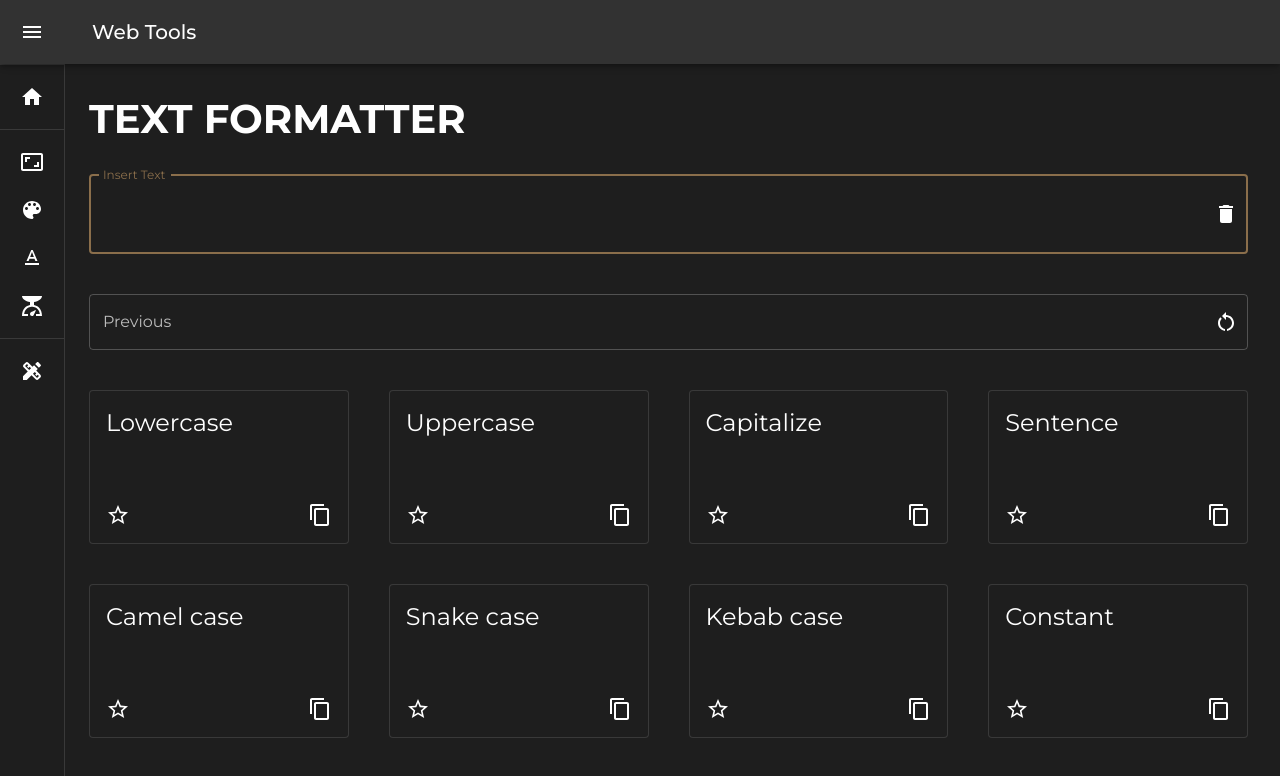
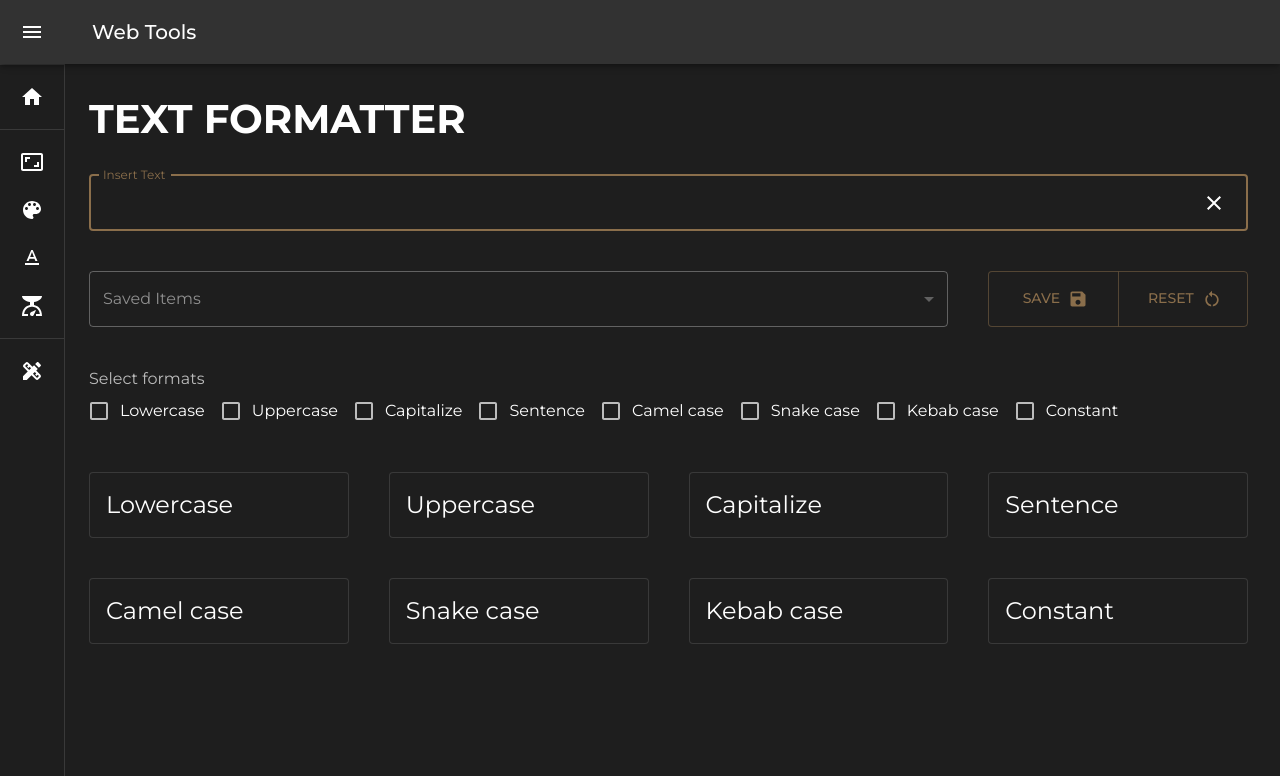
Before and after one commit to huffmanks/tools-react, a React (Create React App) app: page /text-formatter in a window 1280 px wide. Shown: the top 776 px of the page. Built offline with nearby package versions, Linux system fonts and the light colour scheme.

Commit message:
text formatter updates

```diff
--- a/src/constants/emailSignature.js
+++ b/src/constants/emailSignature.js
@@ -24,7 +24,6 @@ export const emailInputs = [
         placeholder: 'Cypress Gray',
         required: true,
         gridSm: 6,
-        isAutoFocused: true,
     },
     {
         name: 'email',
--- a/src/constants/textFormatter.js
+++ b/src/constants/textFormatter.js
@@ -1,5 +1,6 @@
 export const initialValues = {
     output: '',
+    selected: '',
     lowerCase: '',
     upperCase: '',
     capitalCase: '',
@@ -8,51 +9,47 @@ export const initialValues = {
     snakeCase: '',
     headerCase: '',
     constantCase: '',
+    check_lowerCase: false,
+    check_upperCase: false,
+    check_capitalCase: false,
+    check_sentenceCase: false,
+    check_camelCase: false,
+    check_snakeCase: false,
+    check_headerCase: false,
+    check_constantCase: false,
 }
-
-// export const initialValues = {
-//     output: 'the blue fish',
-//     lowerCase: 'the blue fish',
-//     upperCase: 'THE BLUE FISH',
-//     capitalCase: 'The Blue Fish',
-//     sentenceCase: 'The blue fish',
-//     camelCase: 'theBlueFish',
-//     snakeCase: 'the_blue_fish',
-//     headerCase: 'the-blue-fish',
-//     constantCase: 'THE_BLUE_FISH',
-// }
 
 export const cards = [
     {
         name: 'lowerCase',
-        title: 'Lowercase',
+        label: 'Lowercase',
     },
     {
         name: 'upperCase',
-        title: 'Uppercase',
+        label: 'Uppercase',
     },
     {
         name: 'capitalCase',
-        title: 'Capitalize',
+        label: 'Capitalize',
     },
     {
         name: 'sentenceCase',
-        title: 'Sentence',
+        label: 'Sentence',
     },
     {
         name: 'camelCase',
-        title: 'Camel case',
+        label: 'Camel case',
     },
     {
         name: 'snakeCase',
-        title: 'Snake case',
+        label: 'Snake case',
     },
     {
         name: 'headerCase',
-        title: 'Kebab case',
+        label: 'Kebab case',
     },
     {
         name: 'constantCase',
-        title: 'Constant',
+        label: 'Constant',
     },
 ]
--- a/src/index.css
+++ b/src/index.css
@@ -31,3 +31,7 @@ p {
     border-top-left-radius: 0;
     border-top-right-radius: 0;
 }
+
+.textarea .MuiInputBase-multiline textarea {
+    overflow: hidden;
+}
--- a/src/pages/EmailSignature/Form.jsx
+++ b/src/pages/EmailSignature/Form.jsx
@@ -22,7 +22,6 @@ const Form = () => {
                     {emailInputs.map((field) => (
                         <Grid key={field.name} item sm={field.gridSm} xs={12}>
                             <TextField
-                                autoFocus={field.isAutoFocused}
                                 fullWidth
                                 variant='outlined'
                                 required={field.required ?? false}
--- /dev/null
+++ b/src/pages/TextFormatter/ActionGroup.jsx
@@ -0,0 +1,32 @@
+import { Grid, TextField, MenuItem, Button, ButtonGroup } from '@mui/material'
+
+import RestartAltIcon from '@mui/icons-material/RestartAlt'
+import SaveIcon from '@mui/icons-material/Save'
+
+const ActionGroup = ({ values, saved, handleChange, handleReset, handleSave }) => {
+    return (
+        <>
+            <Grid item lg={9} md={7} xs={12}>
+                <TextField fullWidth select disabled={!saved.length} label='Saved Items' name='selected' value={values.selected} onChange={handleChange}>
+                    {saved.map((option) => (
+                        <MenuItem key={option.id} value={option.value}>
+                            {option.label}
+                        </MenuItem>
+                    ))}
+                </TextField>
+            </Grid>
+            <Grid item lg={3} md={5} xs={12}>
+                <ButtonGroup fullWidth variant='outlined' sx={{ height: '100%' }}>
+                    <Button sx={{ height: '100%' }} onClick={handleSave} endIcon={<SaveIcon />}>
+                        Save
+                    </Button>
+                    <Button fullWidth variant='outlined' sx={{ height: '100%' }} onClick={handleReset} endIcon={<RestartAltIcon />}>
+                        Reset
+                    </Button>
+                </ButtonGroup>
+            </Grid>
+        </>
+    )
+}
+
+export default ActionGroup
--- a/src/pages/TextFormatter/Cards.jsx
+++ b/src/pages/TextFormatter/Cards.jsx
@@ -1,31 +1,44 @@
 import { cards } from '../../constants/textFormatter'
 
-import { Grid, Card, CardContent, CardHeader, IconButton, Typography, CardActions } from '@mui/material'
+import { Grid, Card, CardContent, CardHeader, IconButton, Typography, FormControl, FormLabel, FormGroup, FormControlLabel, Checkbox } from '@mui/material'
 import ContentCopyIcon from '@mui/icons-material/ContentCopy'
-import StarOutlineIcon from '@mui/icons-material/StarOutline'
 
-const Cards = ({ values, handleCopy, handleSave }) => {
+const Cards = ({ values, handleChange, handleCopy }) => {
     return (
         <>
+            <Grid item xs={12}>
+                <FormControl fullWidth component='fieldset' variant='outlined'>
+                    <FormLabel component='legend'>Select formats</FormLabel>
+                    <FormGroup row>
+                        {cards.map((box) => (
+                            <FormControlLabel key={box.name} control={<Checkbox checked={values[`check_${box.name}`]} onChange={handleChange} name={`check_${box.name}`} />} label={box.label} />
+                        ))}
+                    </FormGroup>
+                </FormControl>
+            </Grid>
             {cards.map((card) => (
                 <Grid key={card.name} item lg={3} md={6} xs={12}>
                     <Card variant='outlined'>
-                        <CardHeader title={card.title} />
+                        <CardHeader
+                            title={card.label}
+                            action={
+                                <>
+                                    {values?.output && (
+                                        <IconButton aria-label='copy value to clipboard' onClick={() => handleCopy(card.name)}>
+                                            <ContentCopyIcon />
+                                        </IconButton>
+                                    )}
+                                </>
+                            }
+                        />
 
-                        <CardContent>
-                            <Typography variant='body2' color='text.secondary'>
-                                {values[card.name]}
-                            </Typography>
-                        </CardContent>
-                        <CardActions sx={{ display: 'flex', justifyContent: 'space-between', alignItems: 'center' }}>
-                            <IconButton aria-label='save for later' onClick={() => handleSave(card.name)}>
-                                <StarOutlineIcon />
-                            </IconButton>
-
-                            <IconButton aria-label='copy value to clipboard' onClick={() => handleCopy(card.name)}>
-                                <ContentCopyIcon />
-                            </IconButton>
-                        </CardActions>
+                        {values?.output && (
+                            <CardContent>
+                                <Typography variant='body2' color='text.secondary'>
+                                    {values[card.name]}
+                                </Typography>
+                            </CardContent>
+                        )}
                     </Card>
                 </Grid>
             ))}
--- a/src/pages/TextFormatter/PreviousOutput.jsx
+++ /dev/null
@@ -1,31 +0,0 @@
-import { Grid, TextField, IconButton, InputAdornment } from '@mui/material'
-
-import RestartAltIcon from '@mui/icons-material/RestartAlt'
-
-const PreviousOutput = ({ previousValues, textBlurred, handleReset }) => {
-    return (
-        <>
-            <Grid item xs={12}>
-                <TextField
-                    fullWidth
-                    variant='outlined'
-                    label='Previous'
-                    name='previousOutput'
-                    value={previousValues?.output ?? ''}
-                    InputProps={{
-                        readOnly: true,
-                        endAdornment: (
-                            <InputAdornment position='end'>
-                                <IconButton aria-label='delete value' edge='end' onClick={handleReset}>
-                                    <RestartAltIcon />
-                                </IconButton>
-                            </InputAdornment>
-                        ),
-                    }}
-                />
-            </Grid>
-        </>
-    )
-}
-
-export default PreviousOutput
--- a/src/pages/TextFormatter/Textarea.jsx
+++ b/src/pages/TextFormatter/Textarea.jsx
@@ -1,33 +1,29 @@
-import Grid from '@mui/material/Grid'
-import TextField from '@mui/material/TextField'
-import InputAdornment from '@mui/material/InputAdornment'
-import IconButton from '@mui/material/IconButton'
-import DeleteIcon from '@mui/icons-material/Delete'
+import { Grid, TextField, IconButton, InputAdornment } from '@mui/material'
 
-const Textarea = ({ previousOutputRef, handleFocus, handleBlur, handleClear }) => {
-    // const Textarea = ({ previousOutputRef, values, handleFocus, handleChange, handleBlur, handleClear }) => {
+import ClearIcon from '@mui/icons-material/Clear'
+
+const Textarea = ({ values, handleChange, handleClear }) => {
     return (
         <>
             <Grid item xs={12}>
                 <TextField
-                    ref={previousOutputRef}
+                    className='textarea'
                     autoFocus
                     fullWidth
                     variant='outlined'
                     label='Insert Text'
                     name='output'
-                    // value={values.output}
-                    onFocus={handleFocus}
-                    onChange={(e) => e.target.value}
-                    // onChange={handleChange}
-                    onBlur={handleBlur}
+                    value={values.output}
+                    onFocus={(e) => e.target.select()}
+                    onChange={handleChange}
                     multiline
-                    rows={2}
+                    minRows={1}
+                    maxRows={2}
                     InputProps={{
                         endAdornment: (
                             <InputAdornment position='end'>
-                                <IconButton aria-label='clear value' edge='end' onClick={handleClear}>
-                                    <DeleteIcon />
+                                <IconButton aria-label='clear input' onClick={handleClear} edge='start'>
+                                    <ClearIcon />
                                 </IconButton>
                             </InputAdornment>
                         ),
--- a/src/pages/TextFormatter/index.jsx
+++ b/src/pages/TextFormatter/index.jsx
@@ -1,55 +1,38 @@
-import { useRef, useState } from 'react'
+import { useState } from 'react'
 
 import { camelCase, capitalCase, constantCase, headerCase, sentenceCase, snakeCase } from 'change-case'
 import { lowerCase } from 'lower-case'
 import { upperCase } from 'upper-case'
 import { initialValues } from '../../constants/textFormatter'
-import { usePrevious } from '../../hooks/usePrevious'
 
 import Grid from '@mui/material/Grid'
 
 import PageTitle from '../../layout/PageTitle'
 import Textarea from './Textarea'
-import PreviousOutput from './PreviousOutput'
+import ActionGroup from './ActionGroup'
 import Cards from './Cards'
 
 const TextFormatter = () => {
-    const previousOutputRef = useRef()
+    const [values, setValues] = useState(initialValues)
 
-    const [values, setValues] = useState(initialValues)
-    const [textBlurred, setTextBlurred] = useState(false)
-    const [saved, setSaved] = useState({})
+    const [saved, setSaved] = useState([])
+    const [savedId, setSavedId] = useState(1)
 
-    const previousValues = usePrevious(values)
+    const handleChange = (e) => {
+        const { name, value, type, checked } = e.target
 
-    const handleFocus = () => {
-        setTextBlurred(false)
+        if (type === 'checkbox') {
+            setValues({
+                ...values,
+                [name]: checked,
+            })
         }
 
-    const handleChange = (e) => {
-        e.preventDefault()
-        // const { name, value } = e.target
-
-        // setValues({
-        //     ...values,
-        //     [name]: value,
-        //     lowerCase: lowerCase(value),
-        //     upperCase: upperCase(value),
-        //     capitalCase: capitalCase(value),
-        //     sentenceCase: sentenceCase(value),
-        //     camelCase: camelCase(value),
-        //     snakeCase: snakeCase(value),
-        //     headerCase: lowerCase(headerCase(value)),
-        //     constantCase: constantCase(value),
-        // })
-    }
-
-    const handleBlur = (e) => {
-        const { name, value } = e.target
-
+        if (type === 'textarea') {
             setValues({
                 ...values,
                 [name]: value,
+                output: value,
                 lowerCase: lowerCase(value),
                 upperCase: upperCase(value),
                 capitalCase: capitalCase(value),
@@ -59,27 +42,34 @@ const TextFormatter = () => {
                 headerCase: lowerCase(headerCase(value)),
                 constantCase: constantCase(value),
             })
+        }
 
-        setTextBlurred(true)
+        console.log(type)
     }
 
     const handleCopy = (name) => {
         return navigator.clipboard.writeText(values[name])
     }
 
-    const handleSave = (e) => {
-        const { name, value } = e.target
-
-        setSaved({
-            ...saved,
-            [name]: value,
-        })
+    const handleReset = () => {
+        setValues(initialValues)
+        setSaved([])
+        setSavedId(1)
     }
 
-    const handleReset = () => {
-        setValues(previousValues)
+    const handleSave = () => {
+        if (!saved.some((item) => item.value === values.camelCase)) {
+            setSaved([
+                ...saved,
+                {
+                    id: savedId,
+                    value: values.camelCase,
+                    label: values.output,
+                },
+            ])
 
-        // previousOutputRef.select()
+            setSavedId((prev) => prev + 1)
+        }
     }
 
     const handleClear = () => {
@@ -91,9 +81,9 @@ const TextFormatter = () => {
             <PageTitle>Text Formatter</PageTitle>
 
             <Grid container spacing={5}>
-                <Textarea previousOutputRef={previousOutputRef} values={values} handleFocus={handleFocus} handleChange={handleChange} handleBlur={handleBlur} handleClear={handleClear} />
-                <PreviousOutput previousValues={previousValues} textBlurred={textBlurred} handleReset={handleReset} />
-                <Cards values={values} handleCopy={handleCopy} handleSave={handleSave} />
+                <Textarea values={values} handleChange={handleChange} handleClear={handleClear} />
+                <ActionGroup values={values} saved={saved} handleChange={handleChange} handleReset={handleReset} handleSave={handleSave} />
+                <Cards values={values} handleChange={handleChange} handleCopy={handleCopy} />
             </Grid>
         </>
     )
```
Lines whose indentation alone changed are shown as unchanged.
